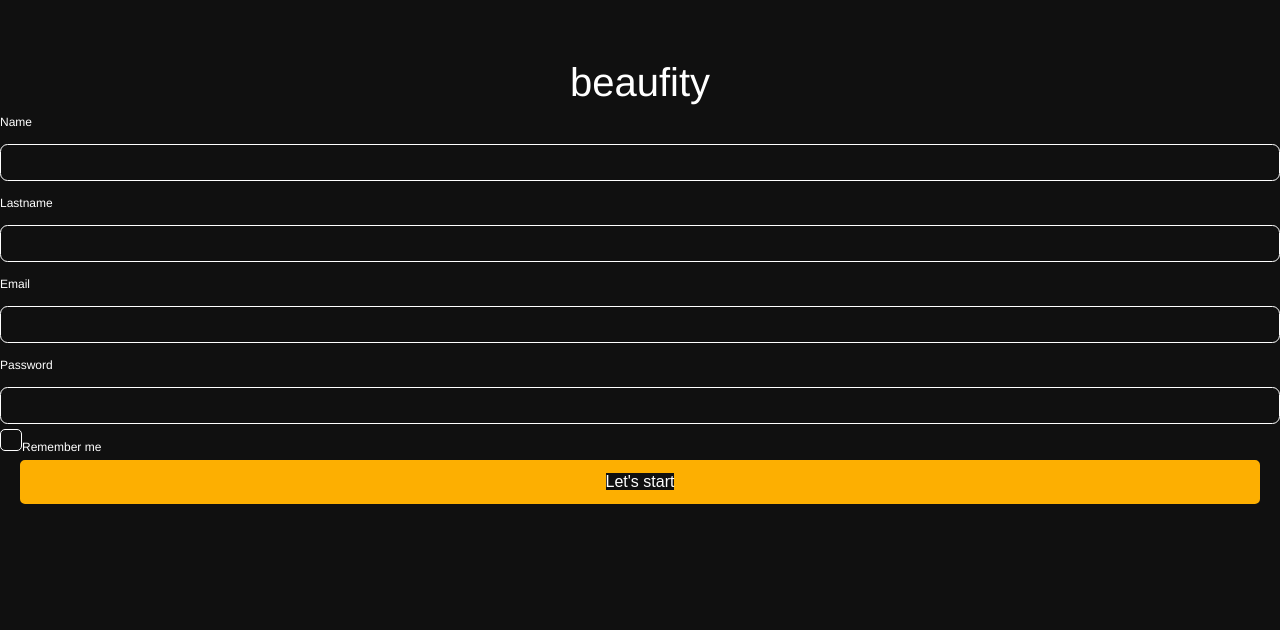
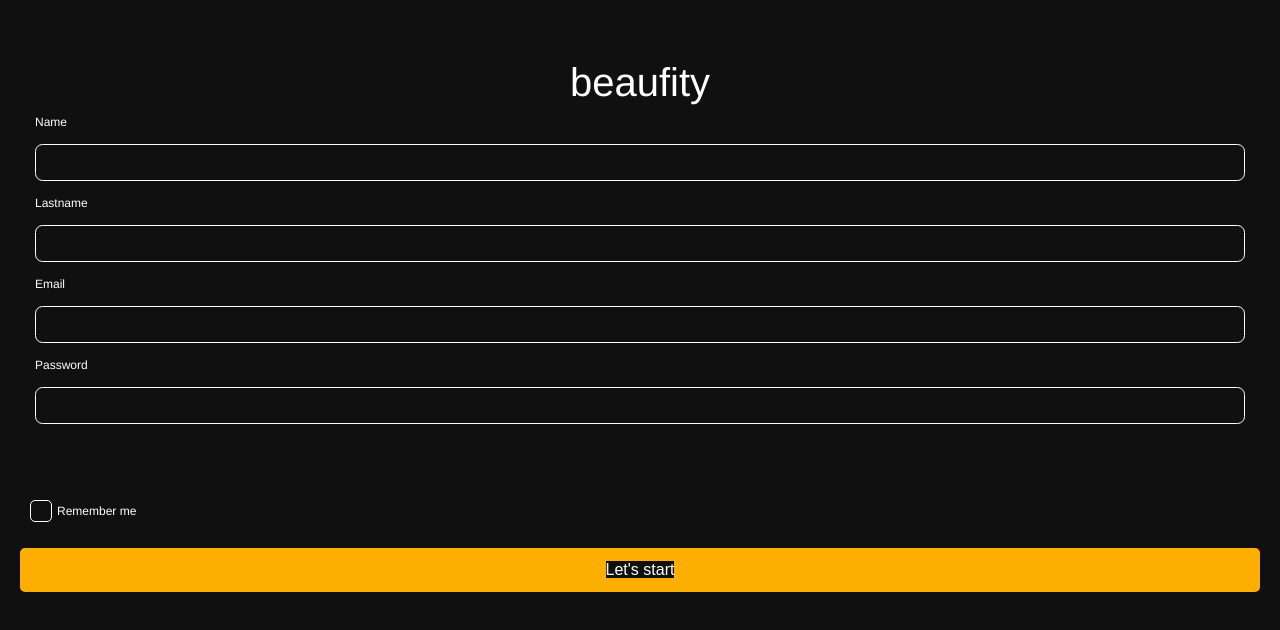
Before and after one commit to vukosavljevic/beautify, a Vue app: page /register in a window 1280 px wide. Shown: the top 630 px of the page. Built offline with nearby package versions, Linux system fonts and the light colour scheme.

Commit message:
styling for register

```diff
--- a/src/components/UI/RegisterForm.vue
+++ b/src/components/UI/RegisterForm.vue
@@ -1,6 +1,6 @@
 <template>
     <h1>beaufity</h1>
-    <form @submit.prevent="logIn()">
+    <form class="form--register" @submit.prevent="logIn()">
         <label for="name">Name</label>
         <input type="text" id="name" v-model="nameUser" required>
         <label for="password">Lastname</label>
@@ -9,6 +9,7 @@
         <input type="text" id="Email" v-model="email" required>
         <label for="Password">Password</label>
         <input type="text" id="Password" v-model="passwordUser" required>
+    </form>
         <div class="form--next">
             <div>
                 <input type="checkbox">
@@ -16,7 +17,7 @@
             </div>
            <button> <router-link to="/login">Let's start</router-link></button>
         </div>
-</form>
+
 </template>
 <script>
 export default {
@@ -36,3 +37,34 @@ export default {
     }
 }
 </script>
+<style>
+*{
+   padding: 0;
+   margin: 0;
+   box-sizing: border-box;
+
+    color: var(--white);
+}
+
+.form--register{
+
+    display: flex;
+    flex-direction: column;
+    margin: 0px 35px;
+}
+
+.form--next{
+    padding: 50px 0;
+}
+
+.form--next > div{
+    display: flex;
+    align-items: center;
+
+    padding: 10px;
+    margin: 5px 20px;
+
+    gap: 5px;
+}
+
+</style>
```
